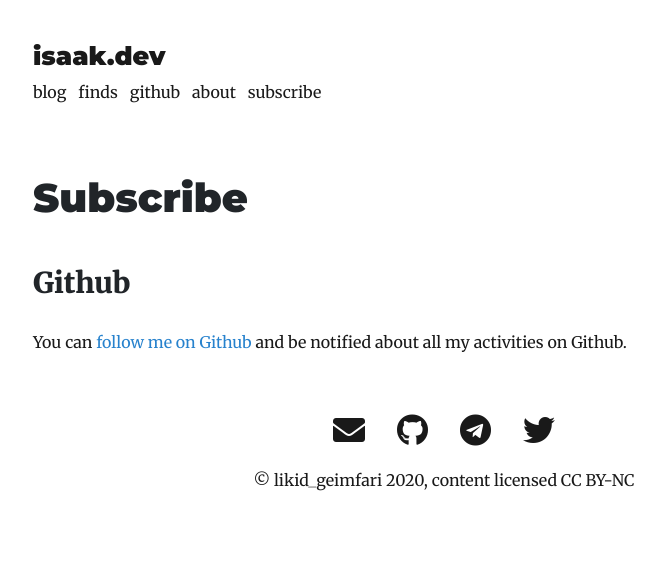
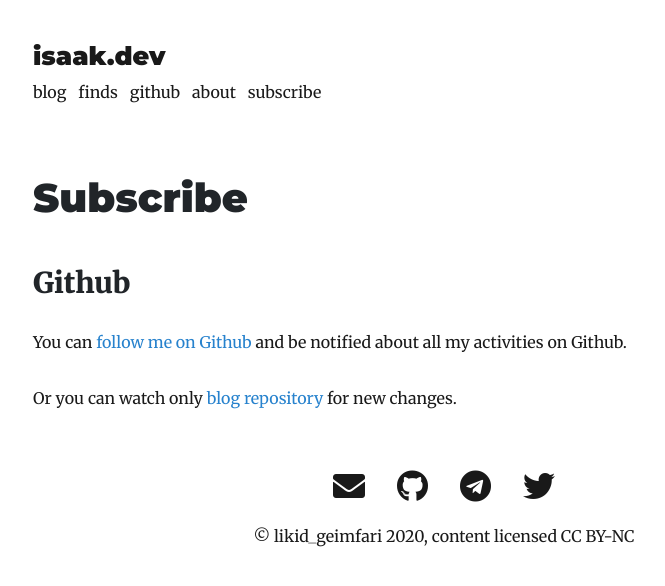
Before and after one commit to lk-geimfari/lk-geimfari.github.io, a Jekyll site: the page built from _pages/subscribe.md, in a window 1280 px wide. Shown: the top 586 px of the page, without its empty margins (196-861 px from the left). Built offline with Jekyll 4.4.1, drawn with Linux system fonts in a browser that asks for light colours; nearby versions of some CDN libraries.

Commit message:
Update subscribe.md file

```diff
--- a/_pages/subscribe.md
+++ b/_pages/subscribe.md
@@ -8,3 +8,5 @@ permalink: /subscribe/
 
 You can [follow me on Github](https://github.com/lk-geimfari) and be
 notified about all my activities on Github.
+
+Or you can watch only [blog repository](https://github.com/lk-geimfari) for new changes.
```
